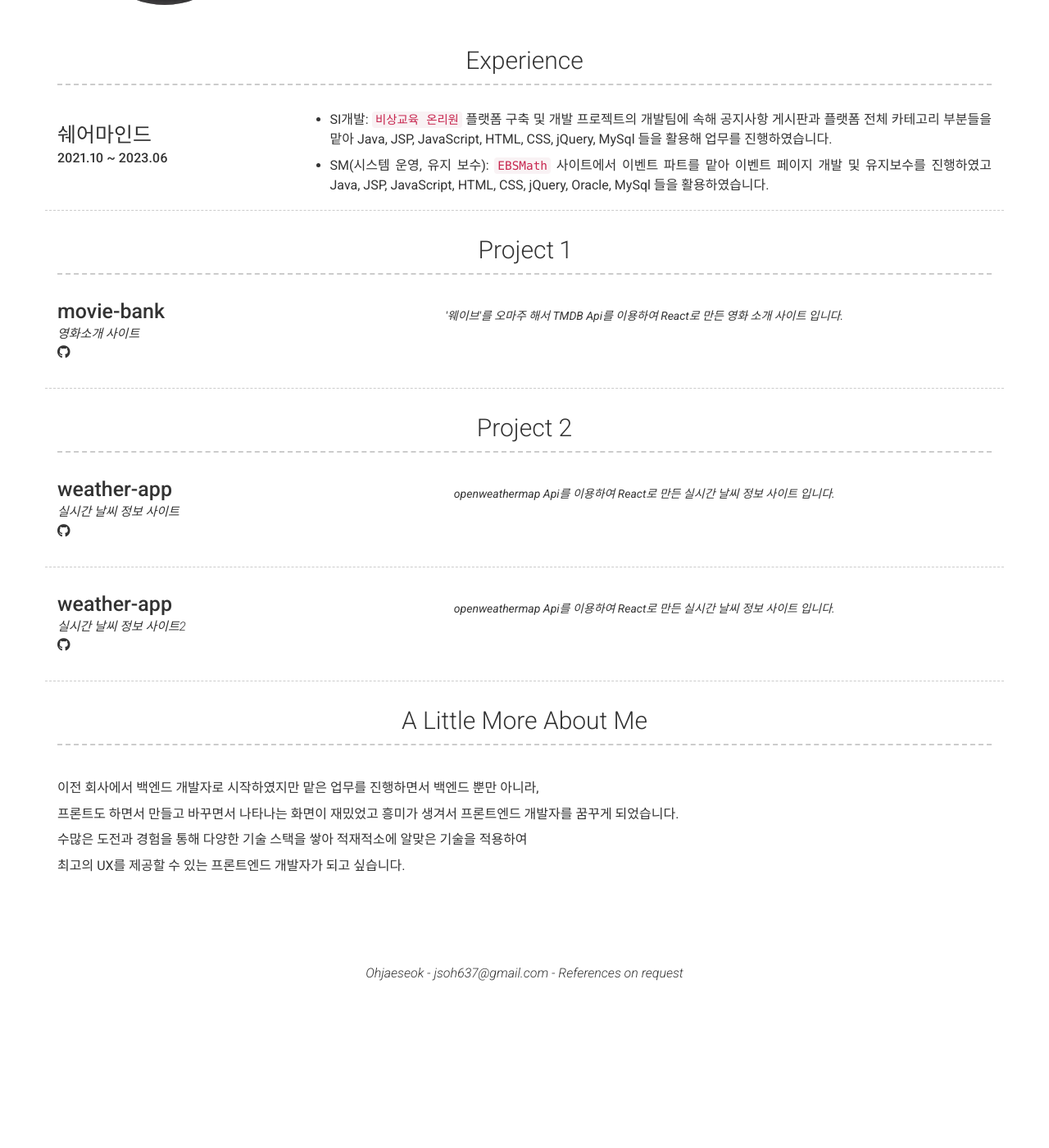
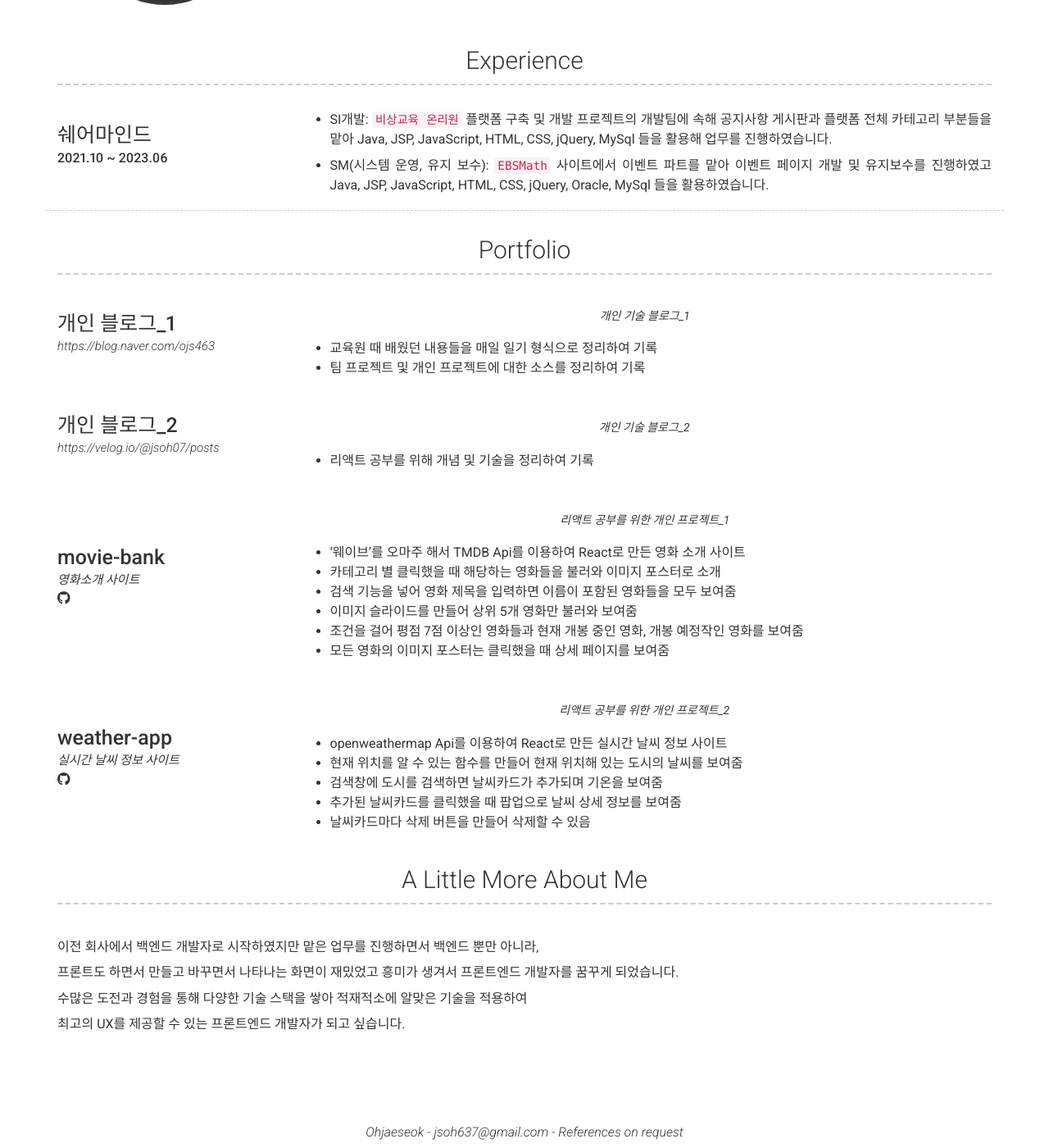
Before and after one commit to jsoh07/5hjae.github.io, a Jekyll site: the page built from index.md, in a window 1280 px wide and 1400 px high, scrolled down 496 px. Shown: the whole window at 82% size. Built offline with Jekyll 4.4.1, drawn with Linux system fonts in a browser that asks for light colours; nearby versions of some CDN libraries; before the commit the page ends 1703 px from its top, so only the background shows below that.

Commit message:
최종 수정

```diff
--- a/_config.yml
+++ b/_config.yml
@@ -56,47 +56,33 @@ content:
 
          * SM(시스템 운영, 유지 보수): `EBSMath` 사이트에서 이벤트 파트를 맡아 이벤트 페이지 개발 및 유지보수를 진행하였고 Java, JSP, JavaScript, HTML, CSS, jQuery, Oracle, MySql 들을 활용하였습니다.
 
-  # - title: Portfolio
-  #   layout: left
-  #   name: 개인 블로그1
-  #   link: https://blog.naver.com/ojs463
-  #   quote: >
-  #     개인 기술 블로그
-  #   description: | # this will include new lines to allow paragraphs
-  #     *
-
-  #   layout: left
-  #   name: 개인 블로그2
-  #   link: https://velog.io/@jsoh07/posts
-  #   quote: >
-  #     개인 기술 블로그
-  #   description: | # this will include new lines to allow paragraphs
-  #     *
-
-  #   layout: left
-  #   name: 개인 프로젝트1
-  #   link: https://velog.io/@jsoh07/posts
-  #   quote: >
-  #     리액트 공부를 위한 개인 프로젝트
-  #   description: | # this will include new lines to allow paragraphs
-  #     *
-
-  #   layout: left
-  #   name: 개인 프로젝트2
-  #   link: https://velog.io/@jsoh07/posts
-  #   quote: >
-  #     리액트 공부를 위한 개인 프로젝트
-  #   description: | # this will include new lines to allow paragraphs
-  #     *
-
-
-
-  - title: Project 1 # Title for the section
+  - title: Portfolio # Title for the section
     layout: list # Type of content section (list/text)
     content:
       - layout: left
-        border: weak  # Value of `weak` will display a weak border below this item. # Any
-                      # other value (or no value) means no border will be displayed
+        # border: weak  # Value of `weak` will display a weak border below this item. # Any
+        #               # other value (or no value) means no border will be displayed
+        title: 개인 블로그_1
+        link: https://blog.naver.com/ojs463
+        quote: >
+          개인 기술 블로그_1
+        description: | # this will include new lines to allow paragraphs
+          * 교육원 때 배웠던 내용들을 매일 일기 형식으로 정리하여 기록
+          * 팀 프로젝트 및 개인 프로젝트에 대한 소스를 정리하여 기록
+
+      - layout: left
+        # border: weak  # Value of `weak` will display a weak border below this item. # Any
+        #               # other value (or no value) means no border will be displayed
+        title: 개인 블로그_2
+        link: https://velog.io/@jsoh07/posts
+        quote: >
+          개인 기술 블로그_2
+        description: | # this will include new lines to allow paragraphs
+          * 리액트 공부를 위해 개념 및 기술을 정리하여 기록
+
+      - layout: left
+        # border: weak  # Value of `weak` will display a weak border below this item. # Any
+        #               # other value (or no value) means no border will be displayed
         title: movie-bank
         link: jsoh07.github.io/movie-bank
         link_text: 영화소개 사이트
@@ -105,15 +91,18 @@ content:
             icon: fab fa-github
             url: https://github.com/jsoh07/movie-bank
         quote: >
-          '웨이브'를 오마주 해서 TMDB Api를 이용하여 React로 만든 영화 소개 사이트 입니다.
+          리액트 공부를 위한 개인 프로젝트_1
         description: | # this will include new lines to allow paragraphs
+          * '웨이브'를 오마주 해서 TMDB Api를 이용하여 React로 만든 영화 소개 사이트
+          * 카테고리 별 클릭했을 때 해당하는 영화들을 불러와 이미지 포스터로 소개
+          * 검색 기능을 넣어 영화 제목을 입력하면 이름이 포함된 영화들을 모두 보여줌
+          * 이미지 슬라이드를 만들어 상위 5개 영화만 불러와 보여줌
+          * 조건을 걸어 평점 7점 이상인 영화들과 현재 개봉 중인 영화, 개봉 예정작인 영화를 보여줌
+          * 모든 영화의 이미지 포스터는 클릭했을 때 상세 페이지를 보여줌
 
-  - title: Project 2 # Title for the section
-    layout: list # Type of content section (list/text)
-    content:
       - layout: left
-        border: weak  # Value of `weak` will display a weak border below this item. # Any
-                      # other value (or no value) means no border will be displayed
+        # border: weak  # Value of `weak` will display a weak border below this item. # Any
+        #               # other value (or no value) means no border will be displayed
         title: weather-app
         link: jsoh07.github.io/weather-app
         link_text: 실시간 날씨 정보 사이트
@@ -122,22 +111,13 @@ content:
             icon: fab fa-github
             url: https://github.com/jsoh07/weather-app
         quote: >
-          openweathermap Api를 이용하여 React로 만든 실시간 날씨 정보 사이트 입니다.
+          리액트 공부를 위한 개인 프로젝트_2
         description: | # this will include new lines to allow paragraphs
-
-      - layout: left
-        border: weak  # Value of `weak` will display a weak border below this item. # Any
-                      # other value (or no value) means no border will be displayed
-        title: weather-app
-        link: jsoh07.github.io/weather-app
-        link_text: 실시간 날씨 정보 사이트2
-        additional_links:
-          - title:  Github page for project (eg. sproogen/modern-resume-theme)
-            icon: fab fa-github
-            url: https://github.com/jsoh07/weather-app
-        quote: >
-          openweathermap Api를 이용하여 React로 만든 실시간 날씨 정보 사이트 입니다.
-        description: | # this will include new lines to allow paragraphs
+          * openweathermap Api를 이용하여 React로 만든 실시간 날씨 정보 사이트
+          * 현재 위치를 알 수 있는 함수를 만들어 현재 위치해 있는 도시의 날씨를 보여줌
+          * 검색창에 도시를 검색하면 날씨카드가 추가되며 기온을 보여줌
+          * 추가된 날씨카드를 클릭했을 때 팝업으로 날씨 상세 정보를 보여줌
+          * 날씨카드마다 삭제 버튼을 만들어 삭제할 수 있음
 
   - title: A Little More About Me
     layout: text
```
